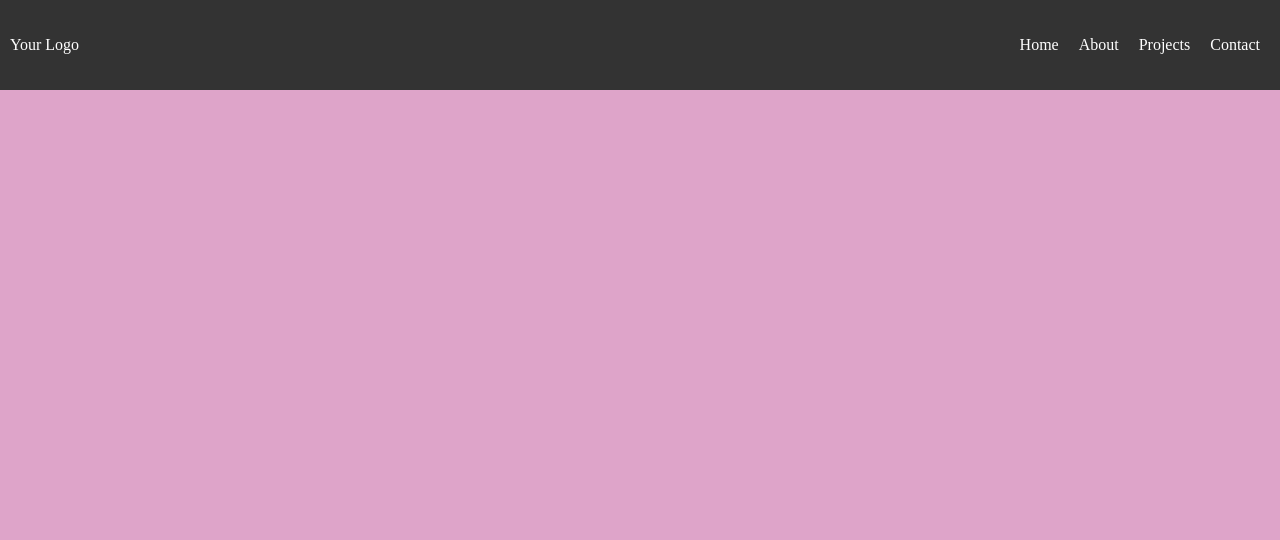
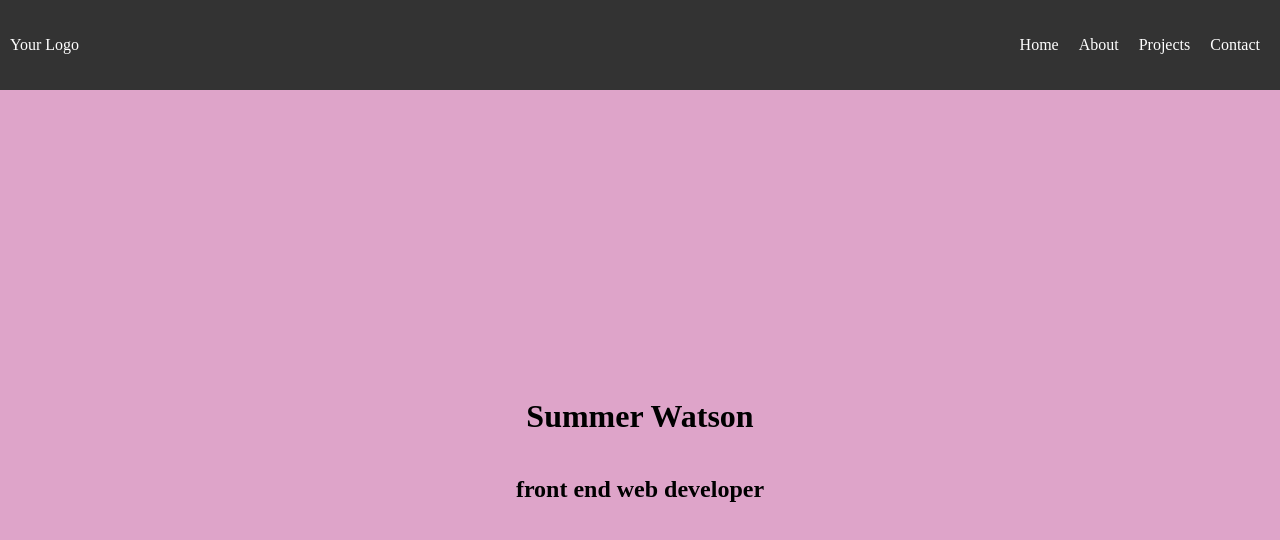
Before and after one commit to swatson9008/reactportfolio, a React (Vite) app: page / in a window 1280 px wide. Shown: the top 540 px of the page. Built offline with nearby package versions, Linux system fonts and the light colour scheme.

Commit message:
created the intro page and installed a package

```diff
--- a/package.json
+++ b/package.json
@@ -13,6 +13,7 @@
     "react": "^18.2.0",
     "react-dom": "^18.2.0",
     "react-router-dom": "^6.16.0",
+    "react-simple-animate": "^3.5.2",
     "styled-components": "^6.0.8"
   },
   "devDependencies": {
--- a/src/App.tsx
+++ b/src/App.tsx
@@ -1,12 +1,15 @@
-import { ReactDOM } from "react";
+// App.js
 import { BrowserRouter, Routes, Route } from "react-router-dom";
 import Layout from "./components/layout";
+import Intro from "./components/intro";
 
 function App() {
   return (
     <BrowserRouter>
       <Routes>
-        <Route path="/" element={<Layout />} />
+        <Route path="/" element={<Layout />}>
+          <Route index element={<Intro />} />
+        </Route>
       </Routes>
     </BrowserRouter>
   );
--- a/src/components/intro.tsx
+++ b/src/components/intro.tsx
@@ -0,0 +1,11 @@
+import { IntroContainer } from "../styled/introStyled"
+
+export default function Intro(){
+
+    return(
+        <IntroContainer>
+            <span><h1>Summer Watson</h1></span>
+            <span><h2>front end web developer</h2></span>
+        </IntroContainer>
+    )
+}
--- a/src/styled/global.ts
+++ b/src/styled/global.ts
@@ -9,6 +9,7 @@ body {
     display: flex;
     flex-direction: column;
     background-color: #dea4c9;
+    height: 100%;
 
   }
 
--- /dev/null
+++ b/src/styled/introStyled.ts
@@ -0,0 +1,12 @@
+import styled from "styled-components";
+
+export const IntroContainer = styled.div`
+    display: flex;
+    flex-direction: column;
+    align-items: center;
+    height: 90vh;
+    justify-content: center;
+
+
+
+`;
```
Also changed, not shown: 1 other file (tests, documents, lock files or other folders).
